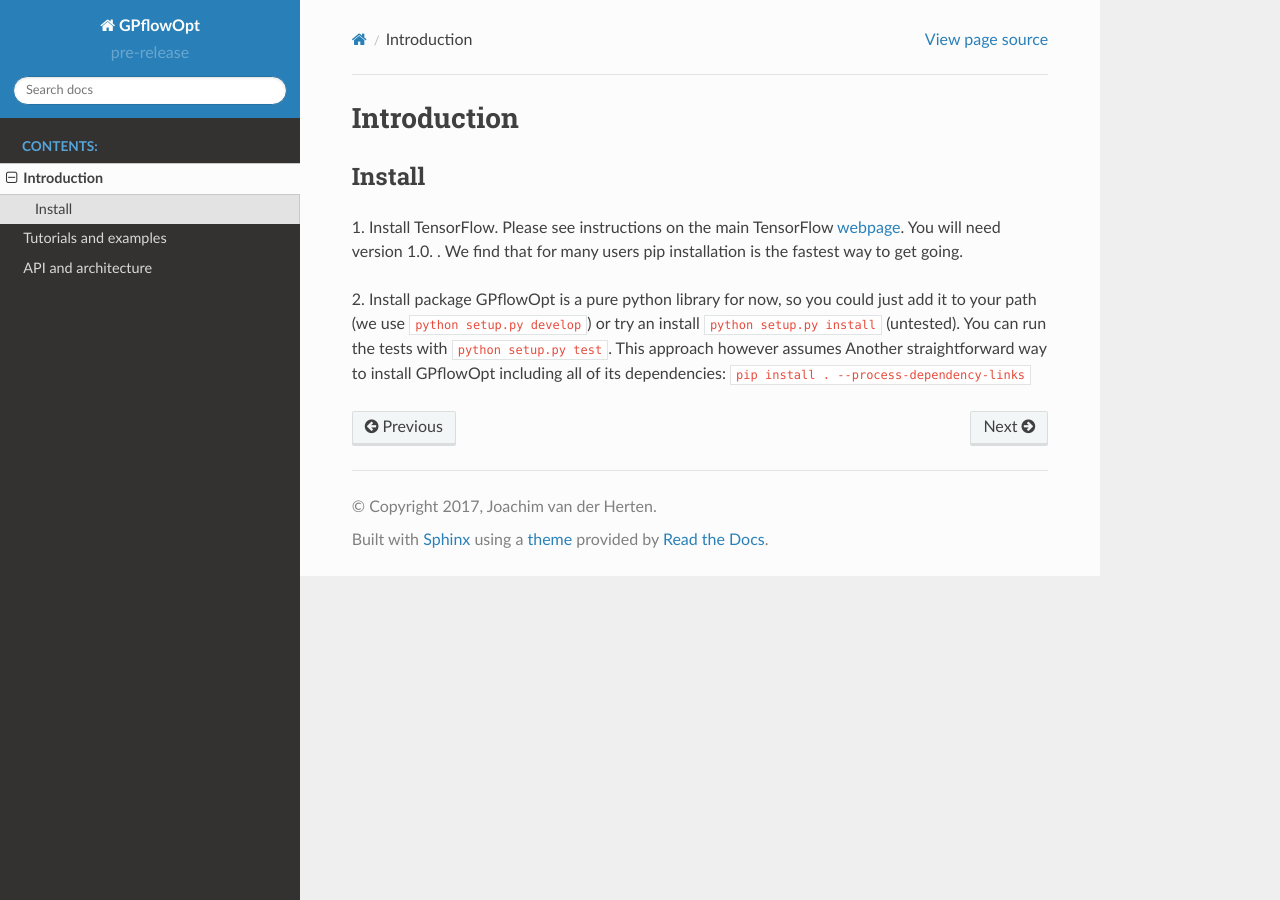
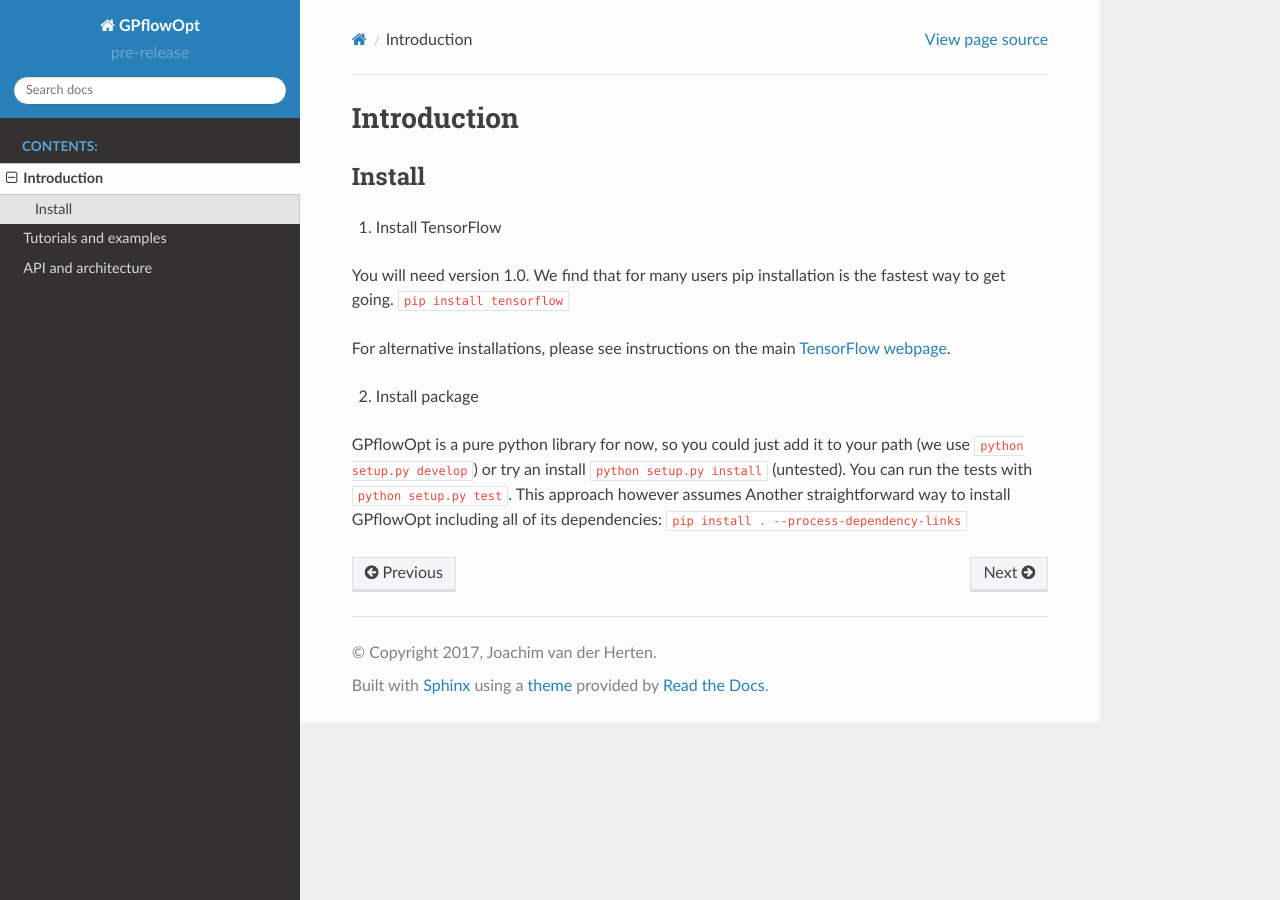
Before and after one commit to GPflow/GPflowOpt, a Sphinx documentation site: the page built from doc/source/intro.rst, in a window 1280 px wide. Built offline with Sphinx 7.4.7 and the Read the Docs theme 2.0.0, drawn with Linux system fonts in a browser that asks for light colours.

Commit message:
Updated installation instructions

```diff
--- a/doc/source/intro.rst
+++ b/doc/source/intro.rst
@@ -4,9 +4,14 @@
 
 Install
 --------
-1. Install TensorFlow.
-Please see instructions on the main TensorFlow `webpage <https://www.tensorflow.org/versions/r1.0/get_started/get_started>`_. You will need version 1.0. . We find that for many users pip installation is the fastest way to get going.
+1. Install TensorFlow
+
+You will need version 1.0. We find that for many users pip installation is the fastest way to get going.
+``pip install tensorflow``
+
+For alternative installations, please see instructions on the main `TensorFlow webpage <https://www.tensorflow.org/install/>`_.
 
 2. Install package
+
 GPflowOpt is a pure python library for now, so you could just add it to your path (we use ``python setup.py develop``) or try an install ``python setup.py install`` (untested). You can run the tests with ``python setup.py test``. This approach however assumes
 Another straightforward way to install GPflowOpt including all of its dependencies: ``pip install . --process-dependency-links``
```
